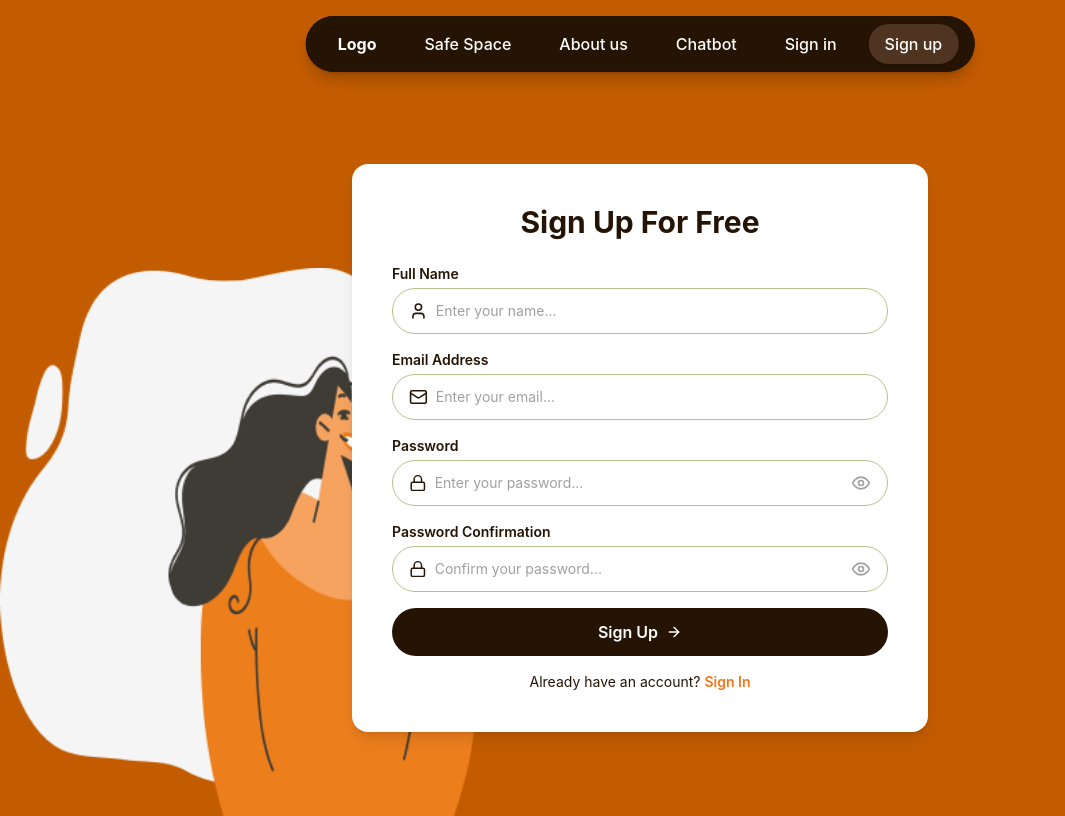
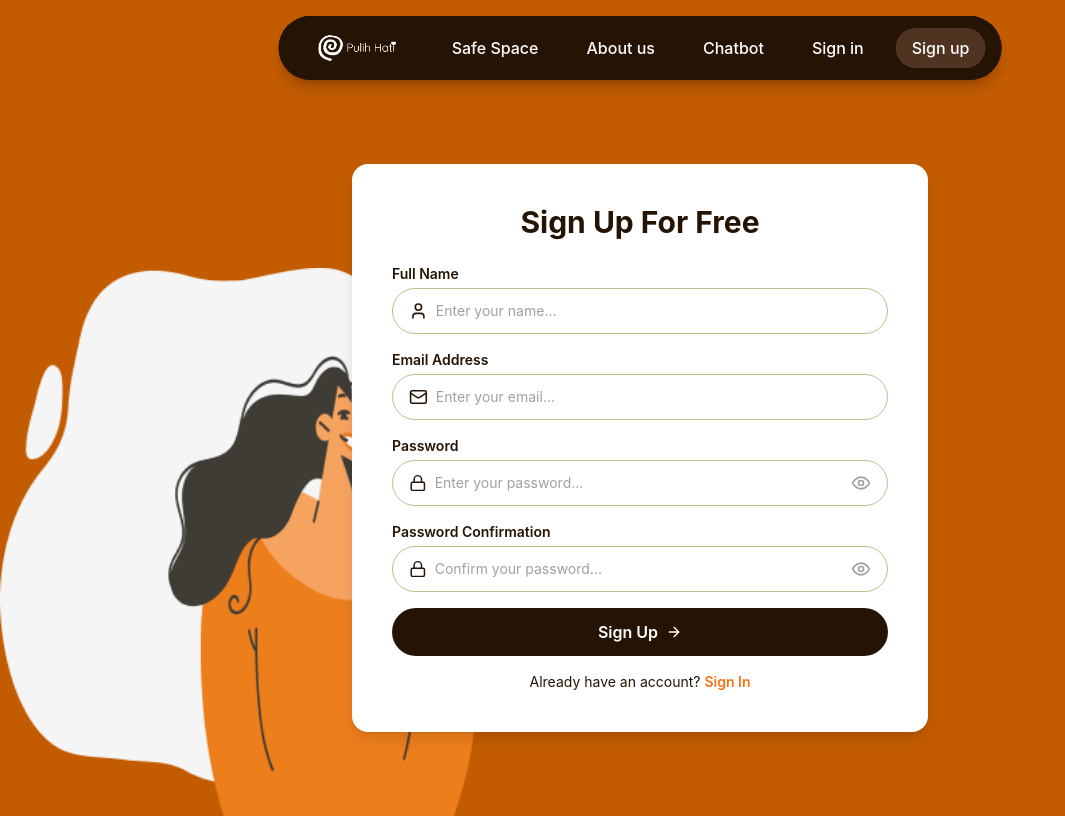
Before and after one commit to DaffaIkhwan/PulihHati-Frontend, a React (Vite) app: page /signup in a window 1280 px wide. Shown: the whole page, without its empty margins (0-1065 px from the left). Built offline with nearby package versions, Linux system fonts and the light colour scheme.

Commit message:
feat: added logo

```diff
--- a/index.html
+++ b/index.html
@@ -1,26 +1,13 @@
-<!doctype html>
+<!DOCTYPE html>
 <html lang="en">
-
   <head>
-  <meta charset="UTF-8" content="#ffffff" />
-  <link rel="icon" type="image/svg+xml" href="/vite.svg" />
+    <meta charset="UTF-8" />
+    <link rel="icon" type="image/png" href="/logo2.png" />
     <meta name="viewport" content="width=device-width, initial-scale=1.0" />
-  <title>Vite + React PWA Boilerplate</title>
-  <meta name="description" content="React + Vite PWA Boilerplate" />
-  <meta name="author" content="Salman Dabbakuti" />
-  <meta name="keywords" content="React, Vite, React Vite, React Boilerplate" />
-  <link rel="manifest" href="/manifest.webmanifest" type="application/manifest+json" />
-  <link rel="icon" href="/favicon.ico" type="image/svg+xml" />
-  <link rel="apple-touch-icon" sizes="180x180" href="/apple-touch-icon-180x180.png" />
-  <link rel="mask-icon" href="/maskable-icon-512x512.png" color="#FFFFFF" />
-  <meta name="theme-color" media="(prefers-color-scheme: light)" content="white">
-  <meta name="theme-color" media="(prefers-color-scheme: dark)" content="black">
-  <link href="https://fonts.googleapis.com/css2?family=Material+Symbols+Outlined" rel="stylesheet" />
+    <title>Pulih Hati</title>
   </head>
-
   <body>
     <div id="root"></div>
     <script type="module" src="/src/main.jsx"></script>
   </body>
-
 </html>
--- a/src/components/Navbar.jsx
+++ b/src/components/Navbar.jsx
@@ -1,3 +1,4 @@
+// PulihHati-Frontend\src\components\Navbar.jsx
 import { NavLink, useNavigate } from "react-router-dom";
 import { useState, useEffect } from "react";
 import { LogOut, User, Menu, X } from "lucide-react";
@@ -68,10 +69,14 @@ const Navbar = () => {
         <div className="flex flex-col p-4 pt-16">
           <NavLink
             to="/"
-            className="text-white font-bold px-4 py-3 mb-4 transition-colors duration-300 hover:bg-[#4F3422] rounded-full"
+            className="px-4 py-3 mb-4 transition-colors duration-300 hover:bg-[#4F3422] rounded-full flex items-center justify-center"
             onClick={handleNavigation}
           >
-            Logo
+            <img
+              src="/logoNavbar.png"
+              alt="PulihHati Logo"
+              className="h-8 w-auto"
+            />
           </NavLink>
 
           {navItems.map(({ name, to }) => (
@@ -119,8 +124,15 @@ const Navbar = () => {
 
       {/* Desktop navbar */}
       <nav className="fixed top-4 left-1/2 transform -translate-x-1/2 z-50 bg-[#251404] px-4 py-2 rounded-full w-max hidden md:flex items-center gap-4 shadow-lg">
-        <NavLink to="/" className="text-white font-bold px-4 py-2 transition-colors duration-300 hover:bg-[#4F3422] rounded-full">
-          Logo
+        <NavLink
+          to="/"
+          className="px-4 py-2 transition-colors duration-300 hover:bg-[#4F3422] rounded-full flex items-center"
+        >
+          <img
+            src="/logoNavbar.png"
+            alt="PulihHati Logo"
+            className="h-8 w-auto"
+          />
         </NavLink>
 
         {navItems.map(({ name, to }) => (
```
Also changed, not shown: public/logoNavbar.png (added). Lines whose indentation alone changed are shown as unchanged.
